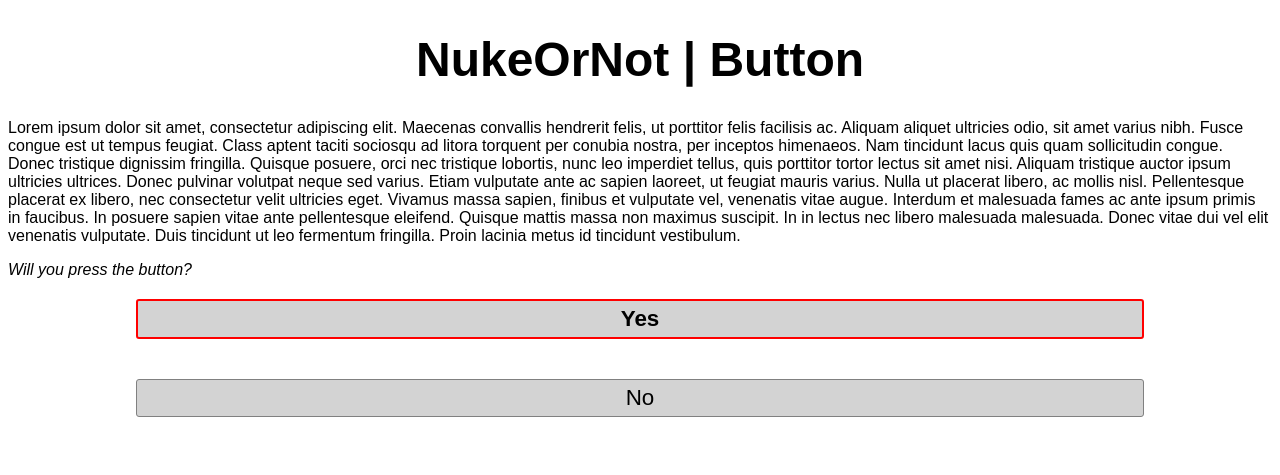
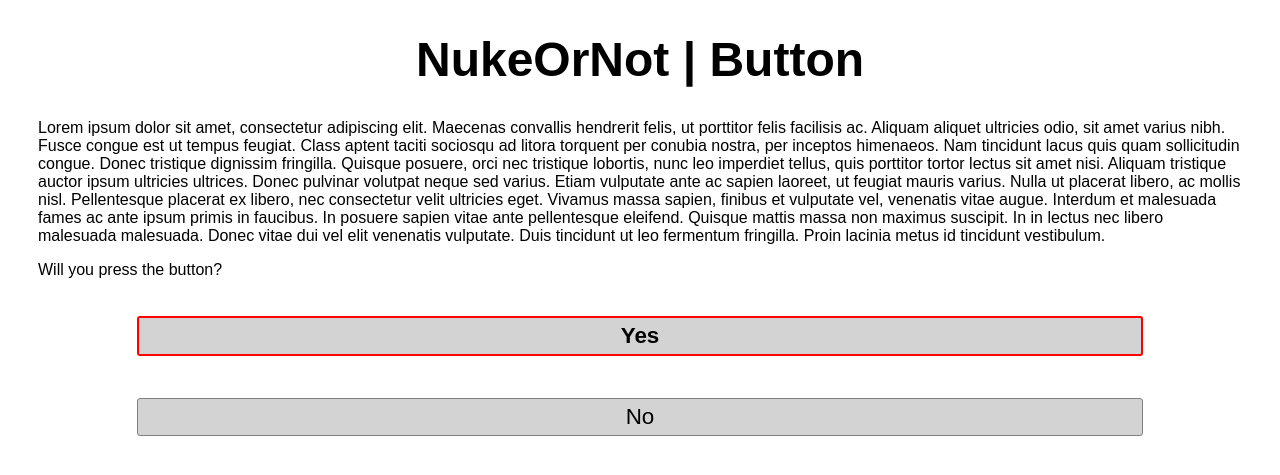
Before and after one commit to KingFitzX/project, a Django app: page /button in a window 1280 px wide. Shown: the top 475 px of the page. Run offline with Django 4.2, Linux system fonts and the light colour scheme.

Commit message:
Began changes to CSS and HTML button files for stylistic effects

```diff
--- a/website/mysite/static/styles/main.css
+++ b/website/mysite/static/styles/main.css
@@ -1,5 +1,5 @@
 html {
-    font-family: sans-serif;
+    font-family: Arial, Helvetica, sans-serif;
 }
 
 h1 {
@@ -44,9 +44,13 @@ button, input[type="submit"], input[type="reset"] {
 	background: none;
 	color: inherit;
 	border: none;
-	padding: 0;
+	padding: 1px;
 	font: inherit;
 	cursor: pointer;
 	outline: inherit;
     width: 100%;
 }
+
+p {
+    padding: 0px 30px 0px 30px
+}
--- a/website/mysite/templates/mysite/button.html
+++ b/website/mysite/templates/mysite/button.html
@@ -2,7 +2,7 @@
 
 {% block content %}
 <p>{{ scenario }}</p>
-<em>Will you press the button?</em>
+<p>Will you press the button?</p>
 <form action="/button/results" method="post">
     {% csrf_token %}
     <input type="hidden" id="pressed" name="pressed" value="on"/>
```
